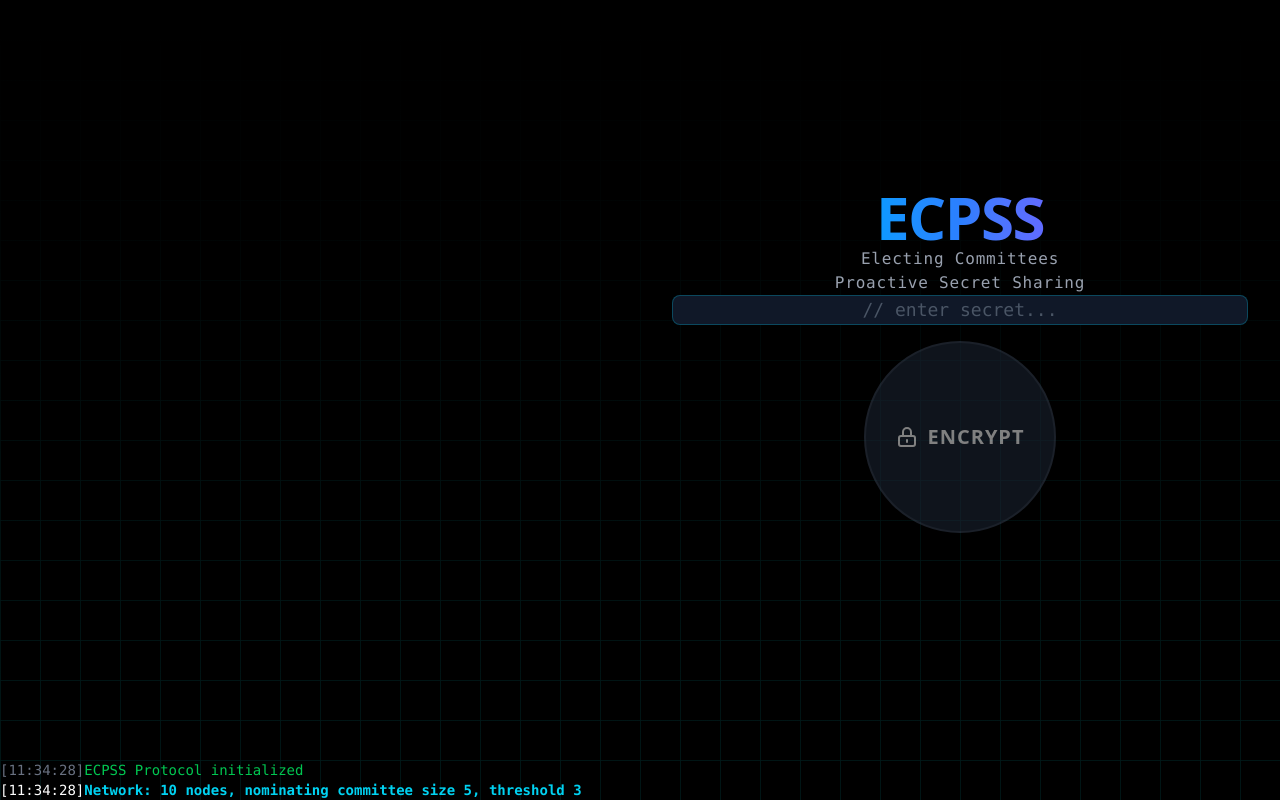
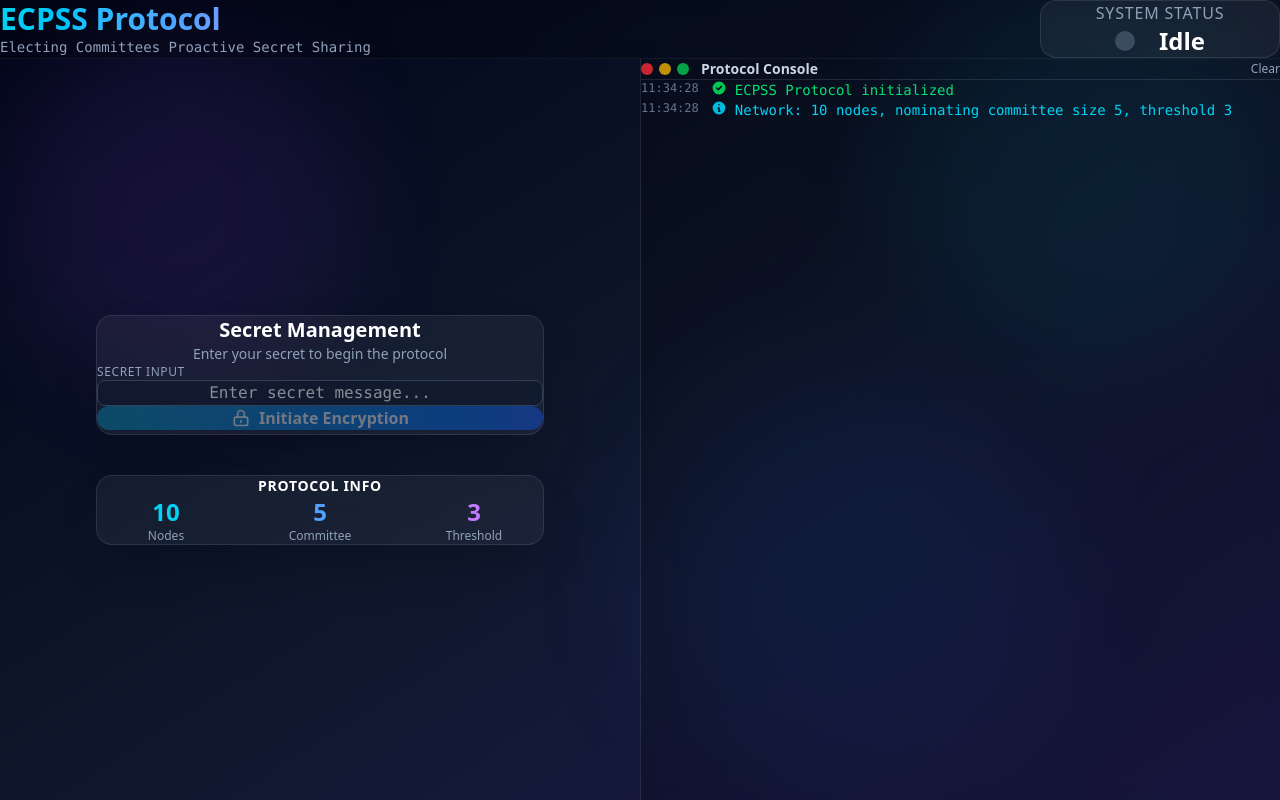
Before and after one commit to ProgramPhoenix/DemoECPSS, a Vue app: page / in a window 1280 px wide. Built offline with nearby package versions, Linux system fonts and the light colour scheme.

Commit message:
another frontend

```diff
--- a/src/App.vue
+++ b/src/App.vue
@@ -76,10 +76,20 @@ function startTimer() {
   }
 
   intervalId = window.setInterval(() => {
+    if (timeRemaining.value > 0) {
       timeRemaining.value--
+    }
 
-    if (timeRemaining.value <= 0) {
+    if (timeRemaining.value === 0) {
+      if (intervalId !== null) {
+        clearInterval(intervalId)
+        intervalId = null
+      }
+
+      // Wait for the transition to 0% to complete visually
+      setTimeout(() => {
         handleTimerExpiry()
+      }, 1000)
     }
   }, 1000)
 }
@@ -91,6 +101,7 @@ async function handleTimerExpiry() {
     timeRemaining.value = totalTime
     await ecpss.keepAlive()
     addLog('New epoch started', 'success')
+    startTimer()
   } else {
     // No keep-alive, reveal secret
     await revealSecret()
@@ -124,131 +135,181 @@ onUnmounted(() => {
 </script>
 
 <template>
-  <div class="relative w-full h-screen bg-black overflow-hidden flex">
-    <!-- Global grid background -->
-    <div class="absolute inset-0 z-0"
-         style="background-image: linear-gradient(rgba(0, 255, 255, 0.8) 1px, transparent 1px), linear-gradient(90deg, rgba(0, 255, 255, 0.8) 1px, transparent 1px); background-size: 40px 40px; opacity: 0.1;">
+  <div class="relative w-full h-screen bg-gradient-to-br from-slate-950 via-slate-900 to-indigo-950 overflow-hidden">
+    <!-- Animated background patterns -->
+    <div class="absolute inset-0 overflow-hidden">
+      <div class="absolute w-full h-full opacity-10">
+        <div class="absolute top-0 left-0 w-96 h-96 bg-purple-500 rounded-full filter blur-3xl animate-blob"></div>
+        <div class="absolute top-0 right-0 w-96 h-96 bg-cyan-500 rounded-full filter blur-3xl animate-blob animation-delay-2000"></div>
+        <div class="absolute bottom-0 left-1/2 w-96 h-96 bg-blue-500 rounded-full filter blur-3xl animate-blob animation-delay-4000"></div>
+      </div>
+      <!-- Subtle grid -->
+      <div class="absolute inset-0 bg-grid-pattern opacity-5"></div>
     </div>
 
-    <!-- Console Widget - Left Side Full Height -->
-    <TerminalConsole ref="terminalRef" />
+    <!-- Main Container -->
+    <div class="relative z-10 h-full flex flex-col">
+      <!-- Header -->
+      <header class="px-8 py-8 border-b border-white/5 backdrop-blur-sm bg-black/20">
+        <div class="max-w-7xl mx-auto flex items-center justify-between">
+          <div>
+            <h1 class="text-3xl font-bold bg-gradient-to-r from-cyan-400 via-blue-400 to-purple-400 bg-clip-text text-transparent">
+              ECPSS Protocol
+            </h1>
+            <p class="text-sm text-slate-400 mt-1 font-mono">Electing Committees Proactive Secret Sharing</p>
+          </div>
+          <div class="flex items-center gap-3">
+            <div class="px-8 py-5 rounded-2xl bg-white/5 border border-white/10 min-w-[240px] text-center">
+              <span class="text-base text-slate-400 uppercase tracking-wider mb-4 block font-medium">System Status</span>
+              <div class="flex items-center justify-center gap-6">
+                <div class="w-5 h-5 rounded-full animate-pulse shadow-lg" :class="isEncrypted ? 'bg-green-500 shadow-green-500/50' : 'bg-slate-500'"></div>
+                <span class="text-2xl font-bold text-white">{{ isEncrypted ? 'Active' : 'Idle' }}</span>
+              </div>
+            </div>
+          </div>
+        </div>
+      </header>
 
-    <!-- Main Content - Right Side -->
-    <div class="w-1/2 h-screen flex items-center justify-center px-8 py-6 relative z-10">
-      <!-- Fade overlay for right side -->
-      <div class="absolute top-0 left-0 right-0 h-full pointer-events-none z-[1]"
-           style="background: linear-gradient(to bottom,
-                  rgba(0, 0, 0, 1) 0%,
-                  rgba(0, 0, 0, 0.98) 5%,
-                  rgba(0, 0, 0, 0.95) 10%,
-                  rgba(0, 0, 0, 0.9) 20%,
-                  rgba(0, 0, 0, 0.8) 30%,
-                  rgba(0, 0, 0, 0.65) 40%,
-                  rgba(0, 0, 0, 0.5) 50%,
-                  rgba(0, 0, 0, 0.35) 60%,
-                  rgba(0, 0, 0, 0.2) 70%,
-                  rgba(0, 0, 0, 0.1) 80%,
-                  rgba(0, 0, 0, 0.03) 90%,
-                  rgba(0, 0, 0, 0) 100%);">
+      <!-- Main Content Area -->
+      <div class="flex-1 flex overflow-hidden">
+        <!-- Left Panel - Control Center -->
+        <div class="w-1/2 flex items-center justify-center p-8">
+          <div class="max-w-md w-full flex flex-col gap-10">
+            <!-- Control Card -->
+            <div class="backdrop-blur-xl bg-white/5 rounded-2xl border border-white/10 shadow-2xl p-8 pb-24 overflow-hidden">
+              <div class="text-center mb-6">
+                <h2 class="text-xl font-semibold text-white mb-2">Secret Management</h2>
+                <p class="text-sm text-slate-400">Enter your secret to begin the protocol</p>
               </div>
 
-      <div class="max-w-xl w-full relative z-10">
-        <!-- Header with glow effect -->
-        <div class="text-center mb-96">
-          <h1 class="text-5xl sm:text-6xl font-bold text-transparent bg-clip-text bg-gradient-to-r from-cyan-400 via-blue-500 to-purple-600 mb-20 tracking-tight">
-            ECPSS
-          </h1>
-          <p class="text-sm sm:text-base text-gray-400 font-mono tracking-wider">
-            Electing Committees<br>Proactive Secret Sharing
-          </p>
-        </div>
-
-        <!-- Secret Input with cyber style -->
-        <div class="flex justify-center" style="margin-bottom: 1rem;">
-          <div class="relative w-full">
+              <!-- Secret Input -->
+              <div class="mb-8">
+                <label class="block text-xs text-slate-400 uppercase tracking-wider mb-3">Secret Input</label>
+                <div class="relative">
                   <input
                     v-model="secret"
                     type="text"
-              class="relative w-full px-6 py-4 text-lg text-center bg-gray-900 text-cyan-400 border border-cyan-500/30 rounded-lg outline-none transition-all duration-300 focus:border-cyan-400 focus:shadow-lg focus:shadow-cyan-500/20 disabled:opacity-30 disabled:cursor-not-allowed disabled:border-gray-700 font-mono placeholder:text-gray-600"
+                    class="w-full px-4 py-3 bg-slate-900/50 text-white border border-slate-700 rounded-lg outline-none transition-all duration-300 focus:border-cyan-500 focus:ring-2 focus:ring-cyan-500/20 disabled:opacity-40 disabled:cursor-not-allowed font-mono text-center"
                     :disabled="isEncrypted"
-              placeholder="// enter secret..."
+                    placeholder="Enter secret message..."
                   />
+                  <div v-if="isEncrypted" class="absolute right-3 top-1/2 -translate-y-1/2">
+                    <svg class="w-5 h-5 text-green-500" fill="currentColor" viewBox="0 0 20 20">
+                      <path fill-rule="evenodd" d="M5 9V7a5 5 0 0110 0v2a2 2 0 012 2v5a2 2 0 01-2 2H5a2 2 0 01-2-2v-5a2 2 0 012-2zm8-2v2H7V7a3 3 0 016 0z" clip-rule="evenodd" />
+                    </svg>
+                  </div>
                 </div>
               </div>
 
-        <!-- Action Button Container -->
-        <div class="flex flex-col items-center justify-center gap-6 min-h-[240px]">
-          <!-- Fixed Button Container -->
-          <div class="w-44 h-44 sm:w-48 sm:h-48 flex items-center justify-center relative">
-            <!-- Encrypt Button -->
+              <!-- Action Button -->
+              <div class="space-y-4">
                 <button
                   v-if="!isEncrypted"
                   @click="encryptSecret"
-              class="relative w-full h-full group"
                   :disabled="!secret.trim()"
+                  class="w-full py-4 rounded-xl font-semibold text-white transition-all duration-300 disabled:opacity-40 disabled:cursor-not-allowed relative overflow-hidden group"
                 >
-              <div class="absolute inset-0 rounded-full opacity-70 blur-md transition duration-300 group-disabled:opacity-0"
-                   :class="secret.trim() ? 'bg-gradient-to-r from-cyan-500 to-blue-600 group-hover:opacity-100' : ''"></div>
-              <div class="relative w-full h-full rounded-full flex items-center justify-center text-white font-bold text-lg sm:text-xl uppercase tracking-wider transition-all duration-300 shadow-xl"
-                   :class="secret.trim()
-                     ? 'bg-gradient-to-br from-cyan-500 to-blue-600 hover:scale-105'
-                     : 'bg-gray-800 border-2 border-gray-700 opacity-50 cursor-not-allowed'">
-                <span class="flex items-center gap-2">
-                  <svg class="w-6 h-6" fill="none" stroke="currentColor" viewBox="0 0 24 24">
+                  <div class="absolute inset-0 bg-gradient-to-r from-cyan-600 to-blue-600 transition-transform duration-300 group-hover:scale-105 group-disabled:scale-100"></div>
+                  <div class="absolute inset-0 bg-gradient-to-r from-cyan-500 to-blue-500 opacity-0 group-hover:opacity-100 transition-opacity duration-300"></div>
+                  <span class="relative flex items-center justify-center gap-2">
+                    <svg class="w-5 h-5" fill="none" stroke="currentColor" viewBox="0 0 24 24">
                       <path stroke-linecap="round" stroke-linejoin="round" stroke-width="2" d="M12 15v2m-6 4h12a2 2 0 002-2v-6a2 2 0 00-2-2H6a2 2 0 00-2 2v6a2 2 0 002 2zm10-10V7a4 4 0 00-8 0v4h8z" />
                     </svg>
-                  Encrypt
+                    Initiate Encryption
                   </span>
-              </div>
                 </button>
 
-            <!-- Keep Alive Button -->
                 <button
                   v-else
                   @click="keepAlive"
-              class="relative w-full h-full group"
+                  class="w-full py-4 rounded-xl font-semibold text-white transition-all duration-300 relative overflow-hidden group"
                 >
-              <div class="absolute inset-0 bg-gradient-to-r from-green-500 to-emerald-600 rounded-full opacity-70 blur-md group-hover:opacity-100 transition duration-300"></div>
-              <div class="relative w-full h-full rounded-full bg-gradient-to-br from-green-500 to-emerald-600 flex items-center justify-center transition-all duration-300 hover:scale-105 shadow-xl">
-                <svg class="absolute inset-0 w-full h-full -rotate-90" viewBox="0 0 100 100">
-                  <circle
-                    cx="50"
-                    cy="50"
-                    r="45"
-                    fill="none"
-                    stroke="rgba(0,0,0,0.3)"
-                    stroke-width="6"
-                  />
-                  <circle
-                    cx="50"
-                    cy="50"
-                    r="45"
-                    fill="none"
-                    :stroke="strokeColor"
-                    stroke-width="6"
-                    :stroke-dasharray="dashArray"
-                    stroke-linecap="round"
-                    class="transition-all duration-300 drop-shadow-lg"
-                  />
+                  <div class="absolute inset-0 bg-gradient-to-r from-green-600 to-emerald-600 transition-transform duration-300 group-hover:scale-105"></div>
+                  <div class="absolute inset-0 bg-gradient-to-r from-green-500 to-emerald-500 opacity-0 group-hover:opacity-100 transition-opacity duration-300"></div>
+                  <span class="relative flex items-center justify-center gap-2">
+                    <svg class="w-5 h-5" fill="none" stroke="currentColor" viewBox="0 0 24 24">
+                      <path stroke-linecap="round" stroke-linejoin="round" stroke-width="2" d="M4 4v5h.582m15.356 2A8.001 8.001 0 004.582 9m0 0H9m11 11v-5h-.581m0 0a8.003 8.003 0 01-15.357-2m15.357 2H15" />
                     </svg>
-                <span class="relative z-10 text-white font-bold text-lg sm:text-xl uppercase tracking-wider">
-                  Keep Alive
+                    Continue Protocol
                   </span>
-              </div>
                 </button>
               </div>
 
-          <!-- Timer Display with effects -->
-          <div class="h-14 flex items-center justify-center">
-            <div v-if="isEncrypted"
-                 class="text-4xl sm:text-5xl font-bold bg-clip-text text-transparent bg-gradient-to-r from-cyan-400 to-blue-500 font-mono tabular-nums tracking-wider animate-pulse">
-              {{ timeRemaining }}s
+              <!-- Timer Display -->
+              <div v-if="isEncrypted" class="mt-8 pt-8 border-t border-white/10 pb-16">
+                <div class="flex items-center justify-between mb-6">
+                  <span class="text-xs text-slate-400 uppercase tracking-wider">Time Remaining</span>
+                  <span class="text-2xl font-bold font-mono text-white">{{ timeRemaining }}s</span>
+                </div>
+                <div class="relative h-2 bg-slate-800 rounded-full overflow-hidden mx-12">
+                  <div
+                    class="absolute inset-y-0 left-0 transition-all duration-1000 ease-linear"
+                    :class="progressPercentage > 66 ? 'bg-gradient-to-r from-green-500 to-emerald-500' : progressPercentage > 33 ? 'bg-gradient-to-r from-yellow-500 to-orange-500' : 'bg-gradient-to-r from-red-500 to-pink-500'"
+                    :style="{ width: progressPercentage + '%' }"
+                  ></div>
                 </div>
               </div>
+            </div>
+
+            <!-- Stats Card -->
+            <div class="backdrop-blur-xl bg-white/5 rounded-2xl border border-white/10 shadow-2xl p-6">
+              <h3 class="text-sm font-semibold text-white mb-6 uppercase tracking-wider text-center">Protocol Info</h3>
+              <div class="grid grid-cols-3 gap-4">
+                <div class="text-center">
+                  <div class="text-2xl font-bold text-cyan-400">10</div>
+                  <div class="text-xs text-slate-400 mt-1">Nodes</div>
+                </div>
+                <div class="text-center">
+                  <div class="text-2xl font-bold text-blue-400">5</div>
+                  <div class="text-xs text-slate-400 mt-1">Committee</div>
+                </div>
+                <div class="text-center">
+                  <div class="text-2xl font-bold text-purple-400">3</div>
+                  <div class="text-xs text-slate-400 mt-1">Threshold</div>
+                </div>
+              </div>
+            </div>
+          </div>
+        </div>
+
+        <!-- Right Panel - Terminal Console -->
+        <div class="w-1/2 border-l border-white/10 backdrop-blur-sm bg-black/20">
+          <TerminalConsole ref="terminalRef" />
         </div>
       </div>
     </div>
   </div>
 </template>
 
-<style scoped></style>
+<style scoped>
+@keyframes blob {
+  0%, 100% {
+    transform: translate(0, 0) scale(1);
+  }
+  33% {
+    transform: translate(30px, -50px) scale(1.1);
+  }
+  66% {
+    transform: translate(-20px, 20px) scale(0.9);
+  }
+}
+
+.animate-blob {
+  animation: blob 7s infinite;
+}
+
+.animation-delay-2000 {
+  animation-delay: 2s;
+}
+
+.animation-delay-4000 {
+  animation-delay: 4s;
+}
+
+.bg-grid-pattern {
+  background-image:
+    linear-gradient(rgba(255, 255, 255, 0.05) 1px, transparent 1px),
+    linear-gradient(90deg, rgba(255, 255, 255, 0.05) 1px, transparent 1px);
+  background-size: 50px 50px;
+}
+</style>
--- a/src/components/TerminalConsole.vue
+++ b/src/components/TerminalConsole.vue
@@ -1,5 +1,5 @@
 <script setup lang="ts">
-import { ref } from 'vue'
+import { ref, nextTick } from 'vue'
 
 export interface LogEntry {
   timestamp: string
@@ -9,6 +9,7 @@ export interface LogEntry {
 
 const logs = ref<LogEntry[]>([])
 const maxLogs = 100
+const logContainer = ref<HTMLElement | null>(null)
 
 function addLog(message: string, type: LogEntry['type'] = 'info') {
   const now = new Date()
@@ -28,6 +29,13 @@ function addLog(message: string, type: LogEntry['type'] = 'info') {
   if (logs.value.length > maxLogs) {
     logs.value.shift()
   }
+
+  // Auto-scroll to bottom
+  nextTick(() => {
+    if (logContainer.value) {
+      logContainer.value.scrollTop = logContainer.value.scrollHeight
+    }
+  })
 }
 
 function clearLogs() {
@@ -42,46 +50,67 @@ defineExpose({
 </script>
 
 <template>
-  <div class="w-1/2 h-screen overflow-hidden relative z-10">
-    <!-- Console Content Container - Absolutely positioned to fill entire screen height -->
-    <div class="absolute inset-0 flex flex-col justify-end">
-      <!-- Fade overlay for logs -->
-      <div class="absolute top-0 left-0 right-0 h-full pointer-events-none z-10"
-           style="background: linear-gradient(to bottom,
-                  rgba(0, 0, 0, 1) 0%,
-                  rgba(0, 0, 0, 0.98) 5%,
-                  rgba(0, 0, 0, 0.95) 10%,
-                  rgba(0, 0, 0, 0.9) 20%,
-                  rgba(0, 0, 0, 0.8) 30%,
-                  rgba(0, 0, 0, 0.65) 40%,
-                  rgba(0, 0, 0, 0.5) 50%,
-                  rgba(0, 0, 0, 0.35) 60%,
-                  rgba(0, 0, 0, 0.2) 70%,
-                  rgba(0, 0, 0, 0.1) 80%,
-                  rgba(0, 0, 0, 0.03) 90%,
-                  rgba(0, 0, 0, 0) 100%);">
+  <div class="h-full flex flex-col">
+    <!-- Terminal Header -->
+    <div class="px-6 py-4 border-b border-white/10 flex items-center justify-between">
+      <div class="flex items-center gap-3">
+        <div class="flex gap-1.5">
+          <div class="w-3 h-3 rounded-full bg-red-500/80"></div>
+          <div class="w-3 h-3 rounded-full bg-yellow-500/80"></div>
+          <div class="w-3 h-3 rounded-full bg-green-500/80"></div>
+        </div>
+        <span class="text-sm font-semibold text-slate-300">Protocol Console</span>
+      </div>
+      <button
+        @click="clearLogs"
+        class="px-3 py-1.5 text-xs font-medium text-slate-400 hover:text-white transition-colors duration-200 rounded-md hover:bg-white/5"
+      >
+        Clear
+      </button>
+    </div>
+
+    <!-- Terminal Body with scroll -->
+    <div ref="logContainer" class="flex-1 overflow-y-auto p-6 space-y-2 font-mono text-sm">
+      <div
+        v-for="(log, index) in logs"
+        :key="index"
+        class="flex gap-3 items-start animate-fade-in"
+      >
+        <span class="text-slate-500 text-xs shrink-0 pt-0.5">{{ log.timestamp }}</span>
+        <div class="flex items-start gap-2 flex-1 min-w-0">
+          <span class="shrink-0 pt-0.5">
+            <svg v-if="log.type === 'success'" class="w-4 h-4 text-green-500" fill="currentColor" viewBox="0 0 20 20">
+              <path fill-rule="evenodd" d="M10 18a8 8 0 100-16 8 8 0 000 16zm3.707-9.293a1 1 0 00-1.414-1.414L9 10.586 7.707 9.293a1 1 0 00-1.414 1.414l2 2a1 1 0 001.414 0l4-4z" clip-rule="evenodd" />
+            </svg>
+            <svg v-else-if="log.type === 'error'" class="w-4 h-4 text-red-500" fill="currentColor" viewBox="0 0 20 20">
+              <path fill-rule="evenodd" d="M10 18a8 8 0 100-16 8 8 0 000 16zM8.707 7.293a1 1 0 00-1.414 1.414L8.586 10l-1.293 1.293a1 1 0 101.414 1.414L10 11.414l1.293 1.293a1 1 0 001.414-1.414L11.414 10l1.293-1.293a1 1 0 00-1.414-1.414L10 8.586 8.707 7.293z" clip-rule="evenodd" />
+            </svg>
+            <svg v-else-if="log.type === 'warning'" class="w-4 h-4 text-yellow-500" fill="currentColor" viewBox="0 0 20 20">
+              <path fill-rule="evenodd" d="M8.257 3.099c.765-1.36 2.722-1.36 3.486 0l5.58 9.92c.75 1.334-.213 2.98-1.742 2.98H4.42c-1.53 0-2.493-1.646-1.743-2.98l5.58-9.92zM11 13a1 1 0 11-2 0 1 1 0 012 0zm-1-8a1 1 0 00-1 1v3a1 1 0 002 0V6a1 1 0 00-1-1z" clip-rule="evenodd" />
+            </svg>
+            <svg v-else class="w-4 h-4 text-cyan-500" fill="currentColor" viewBox="0 0 20 20">
+              <path fill-rule="evenodd" d="M18 10a8 8 0 11-16 0 8 8 0 0116 0zm-7-4a1 1 0 11-2 0 1 1 0 012 0zM9 9a1 1 0 000 2v3a1 1 0 001 1h1a1 1 0 100-2v-3a1 1 0 00-1-1H9z" clip-rule="evenodd" />
+            </svg>
+          </span>
+          <span
+            class="break-words"
+            :class="{
+              'text-cyan-400': log.type === 'info',
+              'text-green-400': log.type === 'success',
+              'text-yellow-400': log.type === 'warning',
+              'text-red-400': log.type === 'error'
+            }"
+          >{{ log.message }}</span>
+        </div>
       </div>
 
-      <div class="space-y-1 relative z-0 font-mono text-xs sm:text-sm p-4 pb-6 flex flex-col-reverse overflow-y-auto" style="max-height: 100%;">
-        <div
-          v-for="(log, index) in logs.slice().reverse()"
-          :key="logs.length - 1 - index"
-          class="transition-opacity duration-500"
-          :class="{
-            'text-cyan-400': log.type === 'info',
-            'text-green-500': log.type === 'success',
-            'text-yellow-500': log.type === 'warning',
-            'text-red-500': log.type === 'error'
-          }"
-        >
-          <span
-            class="text-gray-500"
-            :class="{ 'text-white': logs.length - 1 - index === logs.length - 1 }"
-          >[{{ log.timestamp }}]</span>
-          <span
-            class="ml-2"
-            :class="{ 'font-bold': logs.length - 1 - index === logs.length - 1 }"
-          >{{ log.message }}</span>
+      <!-- Empty state -->
+      <div v-if="logs.length === 0" class="flex items-center justify-center h-full text-slate-500">
+        <div class="text-center">
+          <svg class="w-12 h-12 mx-auto mb-3 opacity-50" fill="none" stroke="currentColor" viewBox="0 0 24 24">
+            <path stroke-linecap="round" stroke-linejoin="round" stroke-width="2" d="M8 9l3 3-3 3m5 0h3M5 20h14a2 2 0 002-2V6a2 2 0 00-2-2H5a2 2 0 00-2 2v12a2 2 0 002 2z" />
+          </svg>
+          <p class="text-sm">Waiting for protocol events...</p>
         </div>
       </div>
     </div>
```
Lines whose indentation alone changed are shown as unchanged.
